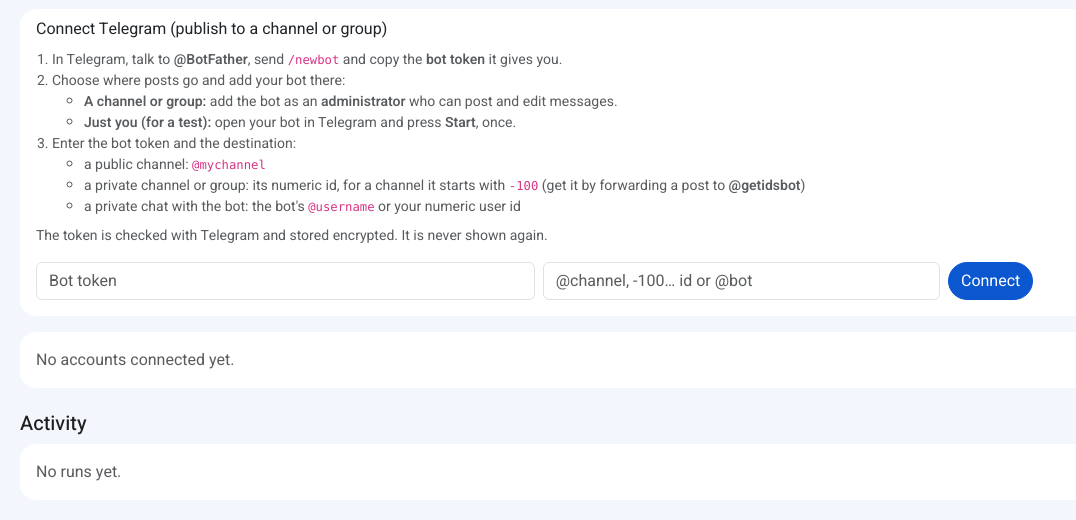
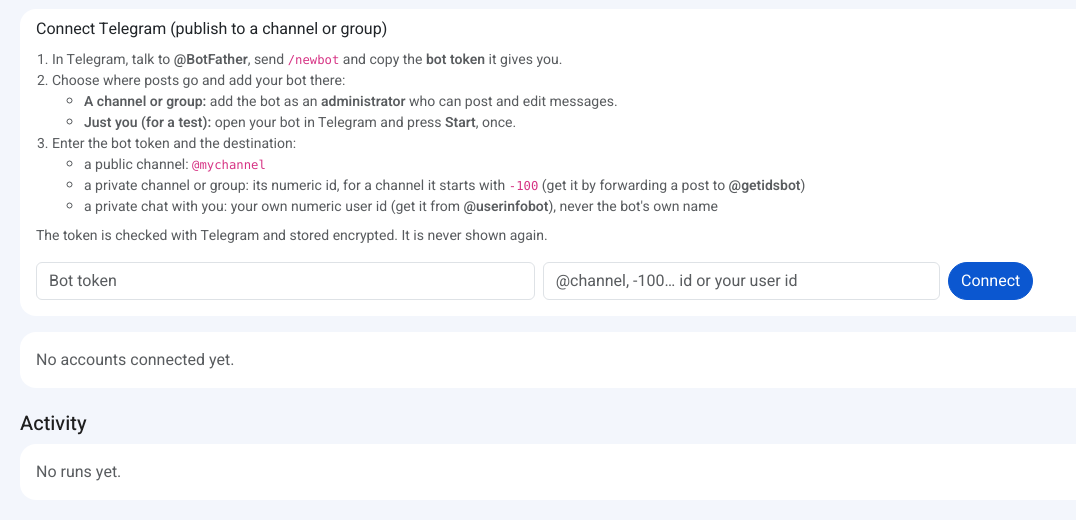
Before and after one commit to javiervidani/domina-creator, a Laravel app: template resources/views/accounts.blade.php in a window 1280 px wide, after a click on "Connect Telegram (publish to a channel or group)". Shown: the part 250-770 px from the top of the page, without its empty margins (0-1076 px from the left). Run offline with Laravel 12, Linux system fonts and the light colour scheme; the template is opened without the code that fills it, so the values that code supplies are empty; the visitor is signed in with stand-in values (Sample User, id 1).

Commit message:
Accounts: private chat destination is the user's numeric id, not the bot name
Co-Authored-By: Claude Sonnet 5.5 <noreply@anthropic.com>
Claude-Session: https://claude.ai/code/session_01U1JX9Lf3iQLs1xT4wbuWD5

```diff
--- a/resources/views/accounts.blade.php
+++ b/resources/views/accounts.blade.php
@@ -30,14 +30,14 @@
                 <ul class="mb-0">
                     <li>a public channel: <code>@mychannel</code></li>
                     <li>a private channel or group: its numeric id, for a channel it starts with <code>-100</code> (get it by forwarding a post to <b>@getidsbot</b>)</li>
-                    <li>a private chat with the bot: the bot's <code>@username</code> or your numeric user id</li>
+                    <li>a private chat with you: your own numeric user id (get it from <b>@userinfobot</b>), never the bot's own name</li>
                 </ul></li>
         </ol>
         <p class="small text-muted">The token is checked with Telegram and stored encrypted. It is never shown again.</p>
         <form method="post" action="{{ route('accounts.telegram') }}" class="row g-2" autocomplete="off">
             @csrf
             <div class="col-md-5"><input type="password" name="bot_token" class="form-control" placeholder="Bot token" required autocomplete="off"></div>
-            <div class="col-md-4"><input name="chat_id" class="form-control" placeholder="@channel, -100… id or @bot" required></div>
+            <div class="col-md-4"><input name="chat_id" class="form-control" placeholder="@channel, -100… id or your user id" required></div>
             <div class="col-auto"><button class="btn btn-primary rounded-pill">Connect</button></div>
         </form>
     </div>
```
